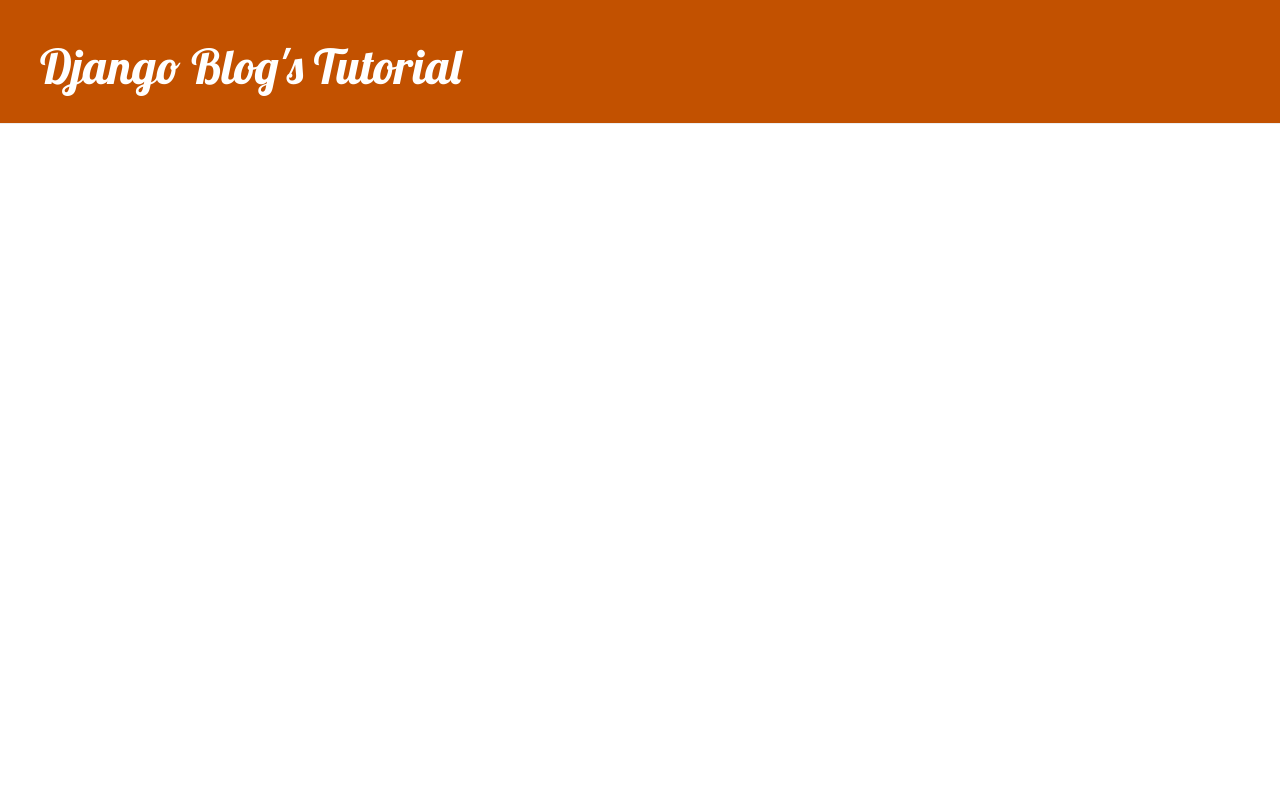
After one commit to ardiyan15/django-tutorial, a Django app: template blog/templates/blog/base.html in a window 1280 px wide. The commit adds this page. Run offline with Django 3.2, Linux system fonts and the light colour scheme; the template is opened without the code that fills it, so the values that code supplies are empty; some libraries are stand-ins or nearby versions.

Commit message:
Added post detail page and make template extending'

```diff
--- /dev/null
+++ b/blog/static/css/blog.css
@@ -0,0 +1,62 @@
+h1 a,
+h2 a {
+    color: #FF8833;
+    font-family: 'Lobster';
+}
+
+.page-header {
+    background-color: #C25100;
+    margin-top: 0;
+    padding: 20px 20px 20px 40px;
+}
+
+.page-header h1,
+.page-header h1 a,
+.page-header h1 a:visited,
+.page-header h1 a:active {
+    color: #ffffff;
+    font-size: 36pt;
+    text-decoration: none;
+}
+
+.content {
+    margin-left: 40px;
+}
+
+h1,
+h2,
+h3,
+h4 {
+    font-family: 'Lobster', cursive;
+}
+
+.date {
+    color: #828282;
+}
+
+.save {
+    float: right;
+}
+
+.post-form textarea,
+.post-form input {
+    width: 100%;
+}
+
+.top-menu,
+.top-menu:hover,
+.top-menu:visited {
+    color: #ffffff;
+    float: right;
+    font-size: 26pt;
+    margin-right: 20px;
+}
+
+.post {
+    margin-bottom: 70px;
+}
+
+.post h2 a,
+.post h2 a:visited {
+    color: #000000;
+}
--- /dev/null
+++ b/blog/templates/blog/base.html
@@ -0,0 +1,27 @@
+{% load static %}
+
+<html>
+    <head>
+        <title> Django Tutorials </title>
+        {% comment %} Bootstrap {% endcomment %}
+        <link rel="stylesheet" href="//maxcdn.bootstrapcdn.com/bootstrap/3.2.0/css/bootstrap.min.css" />
+        <link rel="stylesheet" href="//maxcdn.bootstrapcdn.com/bootstrap/3.2.0/css/bootstrap-theme.min.css" />
+
+        {% comment %} Google Fonts {% endcomment %}
+        <link href="//fonts.googleapis.com/css?family=Lobster&subset=latin,latin-ext" rel="stylesheet" type="text/css">
+
+        {% comment %} My CSS {% endcomment %}
+        <link rel="stylesheet" href={% static 'css/blog.css' %}/>
+    </head>
+    <body>
+        <div class="page-header">
+            <h1> <a href="/"> Django Blog's Tutorial </a> </h1>
+        </div>
+
+        <div class="container">
+            {% block content %}
+            {% endblock  %}
+        </div>
+
+    </body>
+</html>
--- a/blog/urls.py
+++ b/blog/urls.py
@@ -2,5 +2,6 @@ from django.urls import path
 from . import views
 
 urlpatterns = [
-    path('', views.post_list, name='post_list')
+    path('', views.post_list, name='post_list'),
+    path('post/<int:pk>/', views.post_detail, name='post_detail'),
 ]
--- a/blog/views.py
+++ b/blog/views.py
@@ -1,6 +1,10 @@
-from django.shortcuts import render
+from django.shortcuts import render, get_object_or_404
 from .models import Post, Comment
 
 def post_list(request):
     posts = Post.objects.all()
     return render(request, 'blog/post_list.html', {'posts': posts})
+
+def post_detail(request, pk):
+    post = get_object_or_404(Post, pk=pk)
+    return render(request, 'blog/post_detail.html', {'post': post})
```
Also changed, not shown: blog/templates/blog/post_detail.html (added, +11 -0 lines), blog/templates/blog/post_list.html (+10 -18 lines).
